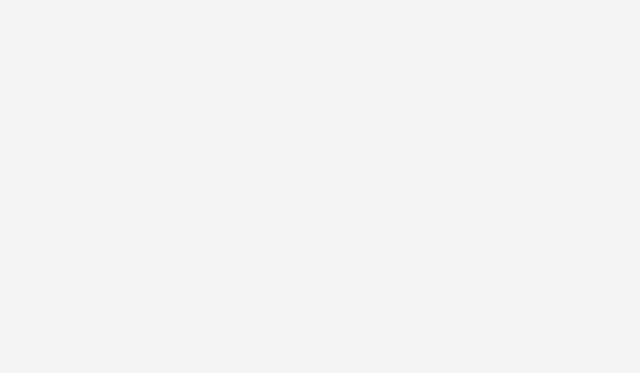
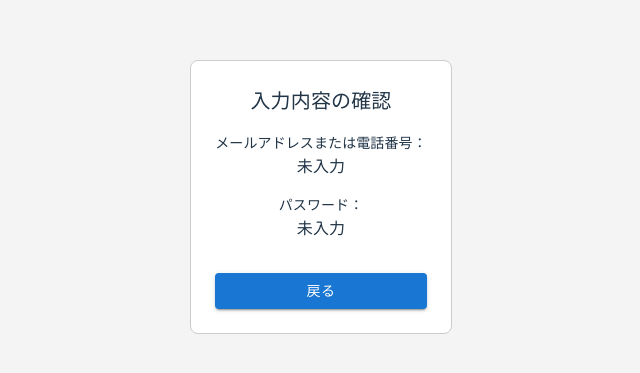
Before and after one commit to iwfuma/SchoolFestival2024, a React (Vite) app: page /phishing/confirm in a window 1280 px wide. Before the commit this address had no page. Shown: the part 243-616 px from the top of the page, without its empty margins (319-959 px from the left). Built offline with nearby package versions, Linux system fonts and the light colour scheme.

Commit message:
refs #5:確認画面作成

```diff
--- a/src/route/route.jsx
+++ b/src/route/route.jsx
@@ -6,6 +6,7 @@ import Claim from "../views/oneClick/Claim";
 import PhishingMail from "../views/phissing/phishingMail";
 import LoginMail from "../views/phissing/login/mail";
 import LoginPass from "../views/phissing/login/pass";
+import Confirm from "../views/phissing/confirm/confirm";
 const AppRoutes = () => {
   return (
     <Routes>
@@ -17,6 +18,7 @@ const AppRoutes = () => {
       <Route path="/phishing" element={<PhishingMail />} />
       <Route path="/phishing/login/email" element={<LoginMail/>}/>
       <Route path="/phishing/login/pass" element={<LoginPass/>}/>
+      <Route path="/phishing/confirm" element={<Confirm/>}/>
 
 
     </Routes>
--- /dev/null
+++ b/src/views/phissing/confirm/confirm.jsx
@@ -0,0 +1,55 @@
+import React, { useEffect, useState } from "react";
+import { Box, Typography, Button, Container } from "@mui/material";
+import { useNavigate } from "react-router-dom";
+
+const Confirm = () => {
+  const navigate = useNavigate();
+  const [email, setEmail] = useState("");
+  const [password, setPassword] = useState("");
+
+  useEffect(() => {
+    const storedEmail = localStorage.getItem("savedText") || "";
+    const storedPassword = localStorage.getItem("savedPassword") || "";
+    setEmail(storedEmail);
+    setPassword(storedPassword);
+  }, []);
+
+  return (
+    <Container maxWidth="sm">
+      <Box
+        sx={{
+          mt: 10,
+          p: 3,
+          border: "1px solid #ccc",
+          borderRadius: 2,
+          backgroundColor: "#fff",
+        }}
+      >
+        <Typography variant="h6" gutterBottom>
+          入力内容の確認
+        </Typography>
+
+        <Typography variant="subtitle2" sx={{ mt: 2 }}>
+          メールアドレスまたは電話番号：
+        </Typography>
+        <Typography>{email || "未入力"}</Typography>
+
+        <Typography variant="subtitle2" sx={{ mt: 2 }}>
+          パスワード：
+        </Typography>
+        <Typography>{password ||  "未入力"}</Typography>
+
+        <Button
+          variant="contained"
+          sx={{ mt: 4 }}
+          fullWidth
+          onClick={() => navigate("/phishing")}
+        >
+          戻る
+        </Button>
+      </Box>
+    </Container>
+  );
+};
+
+export default Confirm;
--- a/src/views/phissing/login/mail/index.jsx
+++ b/src/views/phissing/login/mail/index.jsx
@@ -1,4 +1,4 @@
-import React from "react";
+import { useState } from "react";
 import {
   Box,
   Typography,
@@ -11,13 +11,14 @@ import { useNavigate } from "react-router-dom";
 import amezonlogo from "../../../../assets/phishing/amezonlogo.png";
 
 const LoginMail = () => {
+  const [email, setEmail] = useState("");
   const navigate = useNavigate();
 
-  const saveDataAndGoNext = () => {
-    const inputText = document.getElementById("inputText")?.value.trim();
+  const onSubmit = () => {
+    const trimmedEmail = email.trim();
 
-    if (inputText) {
-      localStorage.setItem("savedText", inputText);
+    if (trimmedEmail) {
+      localStorage.setItem("savedText", trimmedEmail);
       navigate("/phishing/login/pass");
     } else {
       alert("Eメールまたは携帯電話番号を入力してください。");
@@ -25,7 +26,7 @@ const LoginMail = () => {
   };
 
   const goToSignup = () => {
-    navigate("/phishing/signup"); // 適切なルート名に変更してください
+    navigate("/phishing/signup");
   };
 
   return (
@@ -64,11 +65,12 @@ const LoginMail = () => {
       <Box mb={2}>
         <Typography mb={0.5}>Eメールまたは携帯電話番号</Typography>
         <TextField
-          id="inputText"
           variant="outlined"
           size="small"
           fullWidth
           sx={{ mb: 2 }}
+          value={email}
+          onChange={(e) => setEmail(e.target.value)}
         />
       </Box>
 
@@ -76,7 +78,7 @@ const LoginMail = () => {
       <Button
         variant="contained"
         fullWidth
-        onClick={saveDataAndGoNext}
+        onClick={onSubmit}
         sx={{
           bgcolor: "#ffd500",
           color: "black",
@@ -100,7 +102,7 @@ const LoginMail = () => {
           href="https://www.amazon.co.jp/gp/help/customer/display.html/ref=ap_signin_notification_condition_of_use?ie=UTF8&nodeId=643006"
           target="_blank"
           rel="noopener noreferrer"
-          sx={{ ml: 0.5, mr: 0.5 }}
+          sx={{ mx: 0.5 }}
         >
           利用規約
         </Link>
--- a/src/views/phissing/login/pass/index.jsx
+++ b/src/views/phissing/login/pass/index.jsx
@@ -16,9 +16,7 @@ const LoginPass = () => {
 
   useEffect(() => {
     const emailFromStorage = localStorage.getItem("savedText") || "";
-    const passwordFromStorage = localStorage.getItem("savedPassword") || "";
     setSavedEmail(emailFromStorage);
-    setPassword(passwordFromStorage);
   }, []);
 
   const handleSubmit = (e) => {
@@ -29,12 +27,11 @@ const LoginPass = () => {
       return;
     }
 
-    // 保存
     localStorage.setItem("savedText", savedEmail);
     localStorage.setItem("savedPassword", password);
 
-    // ページ遷移（React Router 使用）
-    navigate("/confirm"); // ← ルーティング先を適切に設定
+
+    navigate("/phishing/confirm");
   };
 
   return (
@@ -68,7 +65,7 @@ const LoginPass = () => {
       {/* 表示用メールアドレス */}
       <Box display="flex" alignItems="center" justifyContent="space-between" mb={2}>
         <Typography>{savedEmail || "メールが未設定です"}</Typography>
-        <Link href="/login">変更</Link>
+        <Link href="/phishing/login/email">変更</Link>
       </Box>
 
       {/* パスワード入力 */}
@@ -82,6 +79,7 @@ const LoginPass = () => {
           value={password}
           onChange={(e) => setPassword(e.target.value)}
           sx={{ mb: 2 }}
+          autoComplete="new-password"
         />
 
         <Link
```
